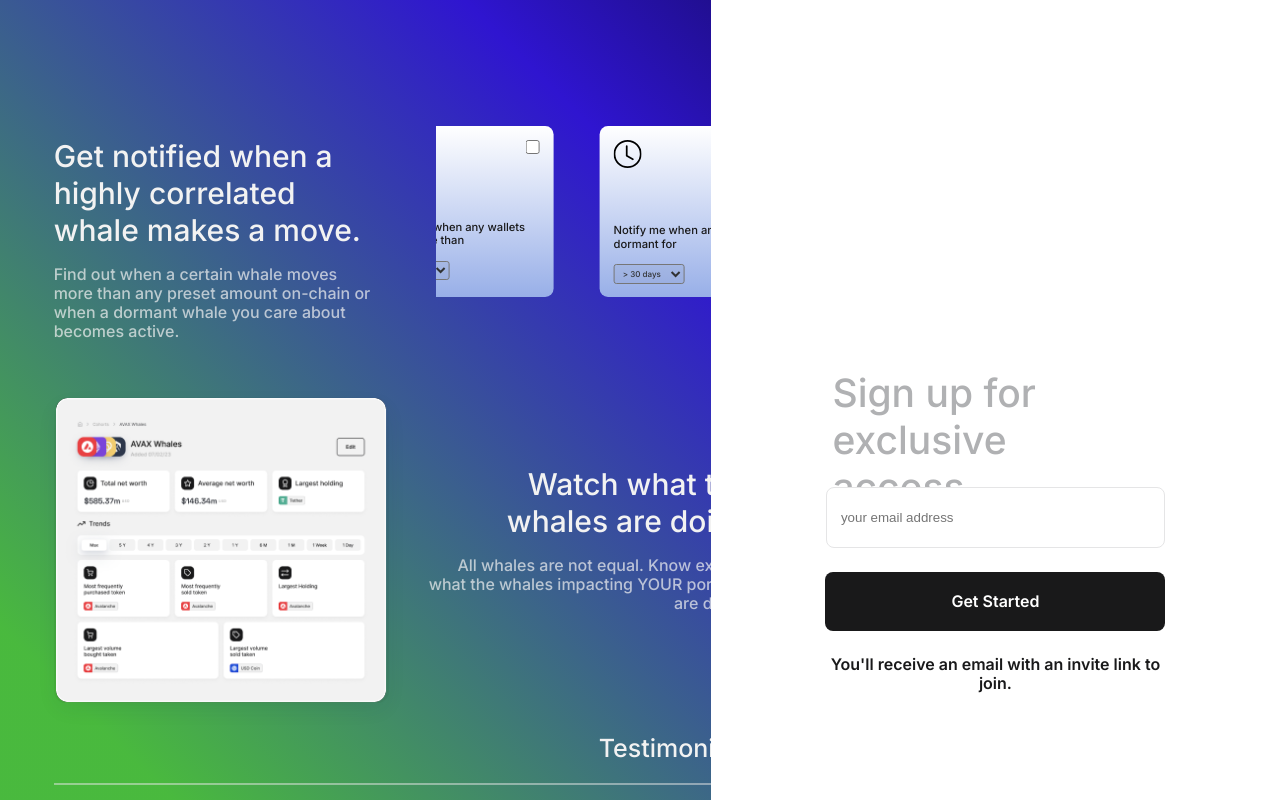
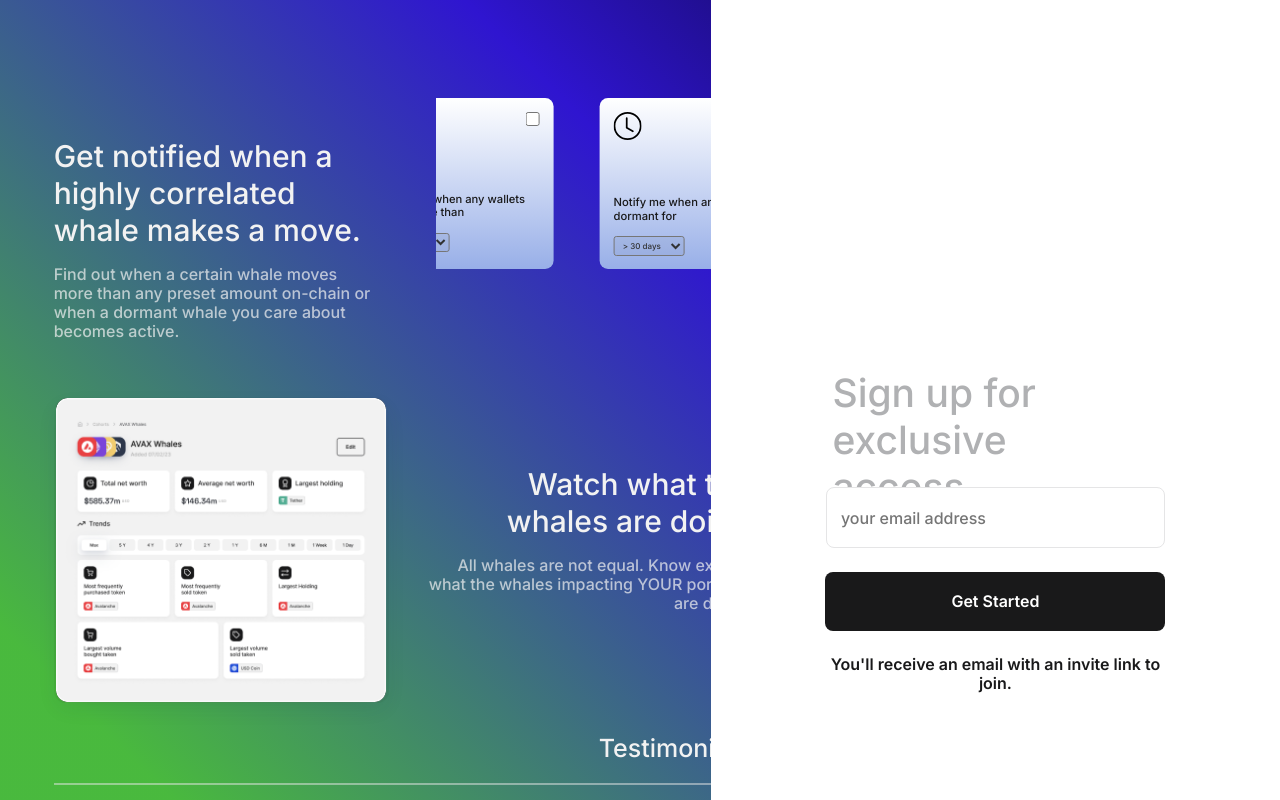
Before and after one commit to ankitt26/Loch-Project, a React (Vite) app: page / in a window 1280 px wide. Shown: the top 800 px of the page. Built offline with nearby package versions, Linux system fonts and the light colour scheme; some icons are missing.

Commit message:
Add styling in email input field

```diff
--- a/src/styles/Landing_page.module.css
+++ b/src/styles/Landing_page.module.css
@@ -28,6 +28,7 @@
   position: relative;
   /* bottom: 240px; */
   margin-right: 100px;
+  margin-top: -56px;
   flex-wrap: wrap;
   /* background-color: aquamarine; */
 }
--- a/src/styles/Sign_up.module.css
+++ b/src/styles/Sign_up.module.css
@@ -30,13 +30,18 @@
 }
 
 .input {
+  font-family: Inter;
+  font-size: 16px;
+  font-weight: 500;
+  line-height: 19px;
+  letter-spacing: 0px;
+  text-align: left;
   width: 309px;
   height: 59px;
   padding: 0px 14px;
   border-radius: 8px;
   border: 1px solid #e5e5e6;
   margin-top: 24px;
-  color: #e5e5e6;
 }
 
 .button {
```
